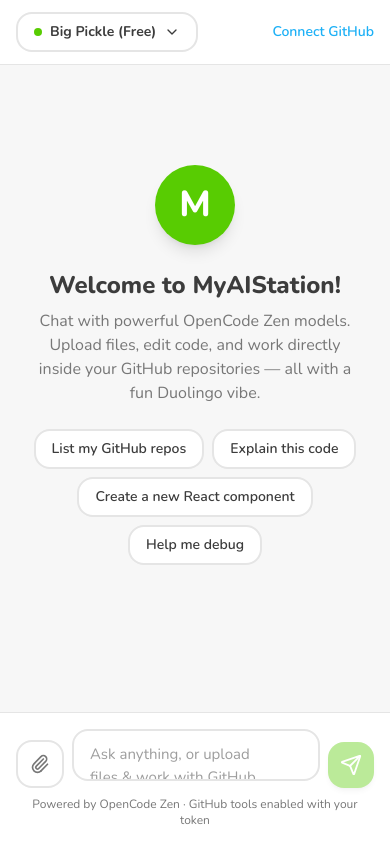
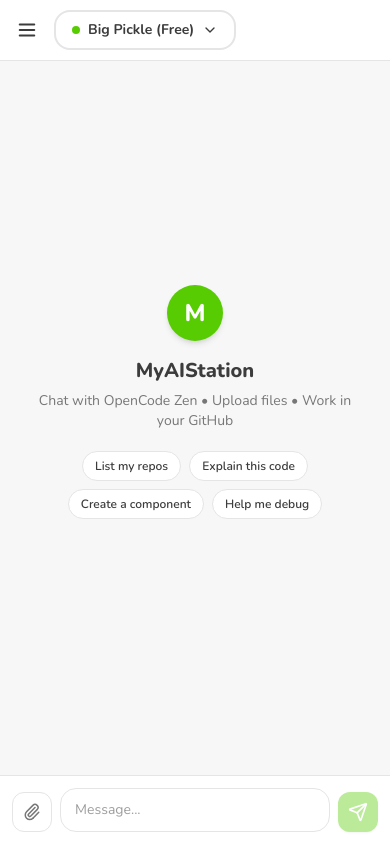
Before and after one commit to vatistasdimitris01/myaistation, a Next.js app: page / in a window 390 px wide. Built offline with nearby package versions, Linux system fonts and the light colour scheme.

Commit message:
Fully mobile-friendly + minimal Duolingo UI: hamburger menu, off-canvas sidebar, compact spacing, 100dvh

```diff
--- a/src/app/page.tsx
+++ b/src/app/page.tsx
@@ -17,7 +17,7 @@
   FileText,
   Image as ImageIcon,
   X,
-  Loader2,
+  Menu,
 } from "lucide-react";
 
 const STORAGE_KEY = "myaistation_sessions";
@@ -35,13 +35,12 @@
   const [currentId, setCurrentId] = useState<string | null>(null);
   const [settings, setSettings] = useState<AppSettings>(defaultSettings);
   const [showSettings, setShowSettings] = useState(false);
-  const [sidebarCollapsed, setSidebarCollapsed] = useState(false);
+  const [mobileOpen, setMobileOpen] = useState(false);
   const [attachments, setAttachments] = useState<Attachment[]>([]);
   const [model, setModel] = useState(defaultSettings.defaultModel);
   const messagesEndRef = useRef<HTMLDivElement>(null);
   const fileInputRef = useRef<HTMLInputElement>(null);
 
-  // Load from localStorage
   useEffect(() => {
     try {
       const s = localStorage.getItem(STORAGE_KEY);
@@ -59,7 +58,6 @@
     } catch {}
   }, []);
 
-  // Persist sessions
   useEffect(() => {
     if (sessions.length > 0) {
       localStorage.setItem(STORAGE_KEY, JSON.stringify(sessions));
@@ -84,13 +82,13 @@
       apiKey: settings.openCodeApiKey,
       githubToken: settings.githubToken,
     },
-    initialMessages: currentSession?.messages.map((m) => ({
+    initialMessages:
+      currentSession?.messages.map((m) => ({
         id: m.id,
         role: m.role as "user" | "assistant" | "system",
         content: m.content,
       })) || [],
     onFinish: (message) => {
-      // Update session after response
       if (!currentId) return;
       setSessions((prev) =>
         prev.map((s) => {
@@ -118,7 +116,6 @@
     },
   });
 
-  // Sync messages when switching sessions
   useEffect(() => {
     if (currentSession) {
       setMessages(
@@ -179,7 +176,10 @@
         type: file.type,
         size: file.size,
       };
-      if (file.type.startsWith("text/") || file.name.match(/\.(ts|tsx|js|jsx|json|md|py|css|html|txt)$/i)) {
+      if (
+        file.type.startsWith("text/") ||
+        file.name.match(/\.(ts|tsx|js|jsx|json|md|py|css|html|txt)$/i)
+      ) {
         att.content = await file.text();
       } else if (file.type.startsWith("image/")) {
         const reader = new FileReader();
@@ -202,7 +202,6 @@
       return;
     }
 
-    // Ensure we have a session
     let sid = currentId;
     if (!sid) {
       const id = uuidv4();
@@ -219,7 +218,6 @@
       sid = id;
     }
 
-    // Build content with attachments
     let content = input;
     if (attachments.length > 0) {
       const attText = attachments
@@ -233,7 +231,6 @@
       content += attText;
     }
 
-    // Add user message to session
     const userMsg: Message = {
       id: uuidv4(),
       role: "user",
@@ -260,11 +257,10 @@
     handleSubmit(e, { data: { content } });
   };
 
-  const modelName =
-    DEFAULT_MODELS.find((m) => m.id === model)?.name || model;
+  const modelName = DEFAULT_MODELS.find((m) => m.id === model)?.name || model;
 
   return (
-    <div className="flex h-screen bg-[var(--bg)]">
+    <div className="flex h-[100dvh] bg-[var(--bg)] overflow-hidden">
       <Sidebar
         sessions={sessions}
         currentId={currentId}
@@ -272,20 +268,31 @@
         onNew={createNewChat}
         onDelete={deleteSession}
         onOpenSettings={() => setShowSettings(true)}
-        collapsed={sidebarCollapsed}
-        onToggle={() => setSidebarCollapsed(!sidebarCollapsed)}
+        mobileOpen={mobileOpen}
+        onCloseMobile={() => setMobileOpen(false)}
         modelName={modelName}
       />
 
-      <main className="flex-1 flex flex-col min-w-0">
-        {/* Top bar */}
-        <header className="flex items-center justify-between px-4 py-3 border-b border-[var(--border)] bg-white">
+      <main className="flex-1 flex flex-col min-w-0 h-full">
+        {/* Minimal top bar */}
+        <header className="flex items-center gap-2 px-3 py-2.5 border-b border-[var(--border)] bg-white shrink-0">
+          <button
+            onClick={() => setMobileOpen(true)}
+            className="p-2 -ml-1 rounded-xl hover:bg-[var(--bg-secondary)] text-[var(--text)] md:hidden"
+            aria-label="Open menu"
+          >
+            <Menu size={22} />
+          </button>
+
+          <div className="flex-1 min-w-0">
             <ModelSelector value={model} onChange={setModel} />
-          <div className="flex items-center gap-2 text-sm text-[var(--text-muted)]">
+          </div>
+
+          <div className="hidden sm:flex items-center gap-1.5 text-xs text-[var(--text-muted)] shrink-0">
             {settings.githubToken ? (
               <span className="flex items-center gap-1 text-[var(--duo-green)] font-semibold">
-                <span className="w-2 h-2 rounded-full bg-[var(--duo-green)]" />
-                GitHub connected
+                <span className="w-1.5 h-1.5 rounded-full bg-[var(--duo-green)]" />
+                GitHub
               </span>
             ) : (
               <button
@@ -298,31 +305,30 @@
           </div>
         </header>
 
-        {/* Messages */}
-        <div className="flex-1 overflow-y-auto px-4 py-6 space-y-6 bg-[var(--chat-bg)]">
+        {/* Messages - more compact */}
+        <div className="flex-1 overflow-y-auto px-3 py-4 space-y-4 bg-[var(--chat-bg)]">
           {messages.length === 0 && (
             <div className="flex flex-col items-center justify-center h-full text-center px-4">
-              <div className="w-20 h-20 rounded-full bg-[var(--duo-green)] flex items-center justify-center text-white text-4xl font-extrabold shadow-lg mb-6">
+              <div className="w-14 h-14 rounded-full bg-[var(--duo-green)] flex items-center justify-center text-white text-2xl font-extrabold shadow-md mb-4">
                 M
               </div>
-              <h2 className="text-2xl font-extrabold text-[var(--text)] mb-2">
-                Welcome to MyAIStation!
+              <h2 className="text-xl font-extrabold text-[var(--text)] mb-1.5">
+                MyAIStation
               </h2>
-              <p className="text-[var(--text-muted)] max-w-md mb-6">
-                Chat with powerful OpenCode Zen models. Upload files, edit code, and work
-                directly inside your GitHub repositories — all with a fun Duolingo vibe.
+              <p className="text-sm text-[var(--text-muted)] max-w-xs mb-5">
+                Chat with OpenCode Zen • Upload files • Work in your GitHub
               </p>
               <div className="flex flex-wrap gap-2 justify-center">
                 {[
-                  "List my GitHub repos",
+                  "List my repos",
                   "Explain this code",
-                  "Create a new React component",
+                  "Create a component",
                   "Help me debug",
                 ].map((q) => (
                   <button
                     key={q}
                     onClick={() => setInput(q)}
-                    className="px-4 py-2 rounded-2xl border-2 border-[var(--border)] bg-white font-semibold text-sm hover:border-[var(--duo-green)] hover:text-[var(--duo-green-dark)] transition-colors"
+                    className="px-3 py-1.5 rounded-2xl border border-[var(--border)] bg-white font-semibold text-xs hover:border-[var(--duo-green)] hover:text-[var(--duo-green-dark)] transition-colors"
                   >
                     {q}
                   </button>
@@ -335,50 +341,48 @@
             <div
               key={m.id}
               className={cn(
-                "flex gap-3 message-enter max-w-3xl mx-auto",
+                "flex gap-2 message-enter max-w-2xl mx-auto",
                 m.role === "user" ? "justify-end" : "justify-start"
               )}
             >
               {m.role === "assistant" && (
-                <div className="w-9 h-9 rounded-full bg-[var(--duo-green)] flex items-center justify-center text-white shrink-0 shadow">
-                  <Bot size={18} />
+                <div className="w-7 h-7 rounded-full bg-[var(--duo-green)] flex items-center justify-center text-white shrink-0 shadow-sm mt-0.5">
+                  <Bot size={14} />
                 </div>
               )}
               <div
                 className={cn(
-                  "rounded-2xl px-4 py-3 max-w-[80%] shadow-sm",
+                  "rounded-2xl px-3.5 py-2.5 max-w-[85%] shadow-sm text-[14px] leading-relaxed",
                   m.role === "user"
                     ? "bg-[var(--duo-blue)] text-white rounded-br-md"
                     : "bg-white border border-[var(--border)] text-[var(--text)] rounded-bl-md"
                 )}
               >
-                <div className="whitespace-pre-wrap text-[15px] leading-relaxed font-medium">
-                  {m.content}
-                </div>
+                <div className="whitespace-pre-wrap font-medium">{m.content}</div>
               </div>
               {m.role === "user" && (
-                <div className="w-9 h-9 rounded-full bg-[var(--duo-blue)] flex items-center justify-center text-white shrink-0 shadow">
-                  <User size={18} />
+                <div className="w-7 h-7 rounded-full bg-[var(--duo-blue)] flex items-center justify-center text-white shrink-0 shadow-sm mt-0.5">
+                  <User size={14} />
                 </div>
               )}
             </div>
           ))}
 
           {isLoading && (
-            <div className="flex gap-3 max-w-3xl mx-auto">
-              <div className="w-9 h-9 rounded-full bg-[var(--duo-green)] flex items-center justify-center text-white shrink-0">
-                <Bot size={18} />
+            <div className="flex gap-2 max-w-2xl mx-auto">
+              <div className="w-7 h-7 rounded-full bg-[var(--duo-green)] flex items-center justify-center text-white shrink-0">
+                <Bot size={14} />
               </div>
-              <div className="bg-white border border-[var(--border)] rounded-2xl rounded-bl-md px-4 py-3 flex items-center gap-1.5">
-                <span className="w-2 h-2 rounded-full bg-[var(--duo-green)] typing-dot" />
-                <span className="w-2 h-2 rounded-full bg-[var(--duo-green)] typing-dot" />
-                <span className="w-2 h-2 rounded-full bg-[var(--duo-green)] typing-dot" />
+              <div className="bg-white border border-[var(--border)] rounded-2xl rounded-bl-md px-3.5 py-2.5 flex items-center gap-1">
+                <span className="w-1.5 h-1.5 rounded-full bg-[var(--duo-green)] typing-dot" />
+                <span className="w-1.5 h-1.5 rounded-full bg-[var(--duo-green)] typing-dot" />
+                <span className="w-1.5 h-1.5 rounded-full bg-[var(--duo-green)] typing-dot" />
               </div>
             </div>
           )}
 
           {error && (
-            <div className="max-w-3xl mx-auto text-center text-red-500 text-sm font-semibold">
+            <div className="max-w-2xl mx-auto text-center text-red-500 text-xs font-semibold">
               {error.message}
             </div>
           )}
@@ -386,26 +390,28 @@
           <div ref={messagesEndRef} />
         </div>
 
-        {/* Input area */}
-        <div className="border-t border-[var(--border)] bg-white p-4">
+        {/* Minimal input area */}
+        <div className="border-t border-[var(--border)] bg-white p-3 shrink-0 safe-area-pb">
           {attachments.length > 0 && (
-            <div className="flex flex-wrap gap-2 mb-3 max-w-3xl mx-auto">
+            <div className="flex flex-wrap gap-1.5 mb-2 max-w-2xl mx-auto">
               {attachments.map((a) => (
                 <div
                   key={a.id}
-                  className="flex items-center gap-2 px-3 py-1.5 rounded-xl bg-[var(--bg-secondary)] text-sm font-medium"
+                  className="flex items-center gap-1.5 px-2.5 py-1 rounded-xl bg-[var(--bg-secondary)] text-xs font-medium"
                 >
                   {a.type.startsWith("image/") ? (
-                    <ImageIcon size={14} />
+                    <ImageIcon size={12} />
                   ) : (
-                    <FileText size={14} />
+                    <FileText size={12} />
                   )}
-                  <span className="truncate max-w-[120px]">{a.name}</span>
+                  <span className="truncate max-w-[100px]">{a.name}</span>
                   <button
-                    onClick={() => setAttachments((prev) => prev.filter((x) => x.id !== a.id))}
+                    onClick={() =>
+                      setAttachments((prev) => prev.filter((x) => x.id !== a.id))
+                    }
                     className="text-[var(--text-muted)] hover:text-red-500"
                   >
-                    <X size={14} />
+                    <X size={12} />
                   </button>
                 </div>
               ))}
@@ -414,15 +420,15 @@
 
           <form
             onSubmit={onSubmit}
-            className="max-w-3xl mx-auto flex items-end gap-2"
+            className="max-w-2xl mx-auto flex items-end gap-2"
           >
             <button
               type="button"
               onClick={() => fileInputRef.current?.click()}
-              className="p-3 rounded-2xl border-2 border-[var(--border)] hover:border-[var(--duo-green)] text-[var(--text-muted)] hover:text-[var(--duo-green)] transition-colors"
-              title="Upload files or folders"
+              className="p-2.5 rounded-xl border border-[var(--border)] hover:border-[var(--duo-green)] text-[var(--text-muted)] hover:text-[var(--duo-green)] transition-colors shrink-0"
+              title="Upload files"
             >
-              <Paperclip size={20} />
+              <Paperclip size={18} />
             </button>
             <input
               ref={fileInputRef}
@@ -432,7 +438,6 @@
               onChange={handleFileSelect}
             />
 
-            <div className="flex-1 relative">
             <textarea
               value={input}
               onChange={(e) => setInput(e.target.value)}
@@ -442,34 +447,30 @@
                   onSubmit(e as any);
                 }
               }}
-                placeholder="Ask anything, or upload files & work with GitHub..."
+              placeholder="Message..."
               rows={1}
-                className="w-full resize-none px-4 py-3 pr-12 rounded-2xl border-2 border-[var(--border)] focus:border-[var(--duo-green)] outline-none font-medium text-[15px] max-h-40 overflow-y-auto"
-                style={{ minHeight: "52px" }}
+              className="flex-1 resize-none px-3.5 py-2.5 rounded-2xl border border-[var(--border)] focus:border-[var(--duo-green)] outline-none font-medium text-[14px] max-h-32 overflow-y-auto"
+              style={{ minHeight: "44px" }}
             />
-            </div>
 
             {isLoading ? (
               <button
                 type="button"
                 onClick={stop}
-                className="p-3 rounded-2xl bg-[var(--duo-red)] text-white shadow-md"
+                className="p-2.5 rounded-xl bg-[var(--duo-red)] text-white shadow-sm shrink-0"
               >
-                <StopCircle size={22} />
+                <StopCircle size={20} />
               </button>
             ) : (
               <button
                 type="submit"
                 disabled={!input.trim() && attachments.length === 0}
-                className="p-3 rounded-2xl bg-[var(--duo-green)] text-white shadow-md disabled:opacity-40 disabled:cursor-not-allowed hover:brightness-105 active:scale-95 transition-all"
+                className="p-2.5 rounded-xl bg-[var(--duo-green)] text-white shadow-sm disabled:opacity-40 disabled:cursor-not-allowed hover:brightness-105 active:scale-95 transition-all shrink-0"
               >
-                <Send size={22} />
+                <Send size={20} />
               </button>
             )}
           </form>
-          <p className="text-center text-xs text-[var(--text-muted)] mt-2">
-            Powered by OpenCode Zen · GitHub tools enabled with your token
-          </p>
         </div>
       </main>
 
```
Lines whose indentation alone changed are shown as unchanged.
